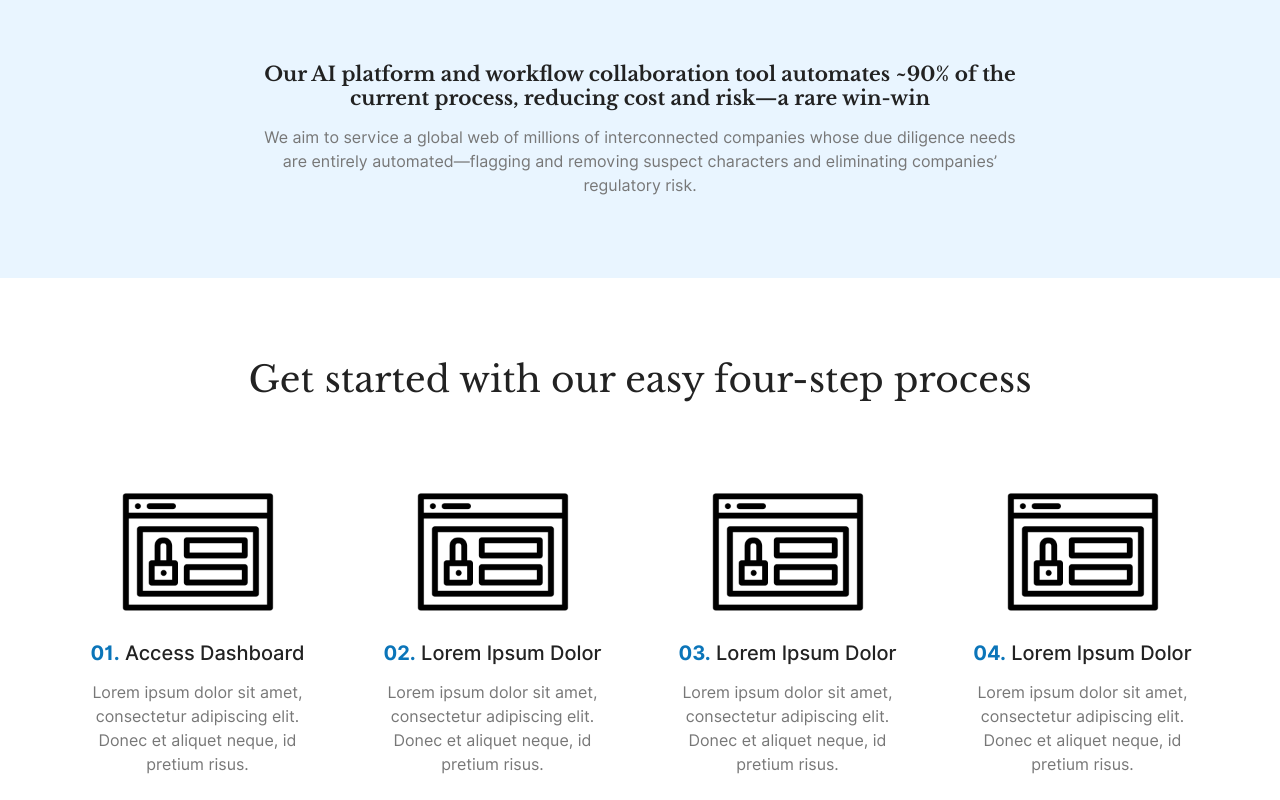
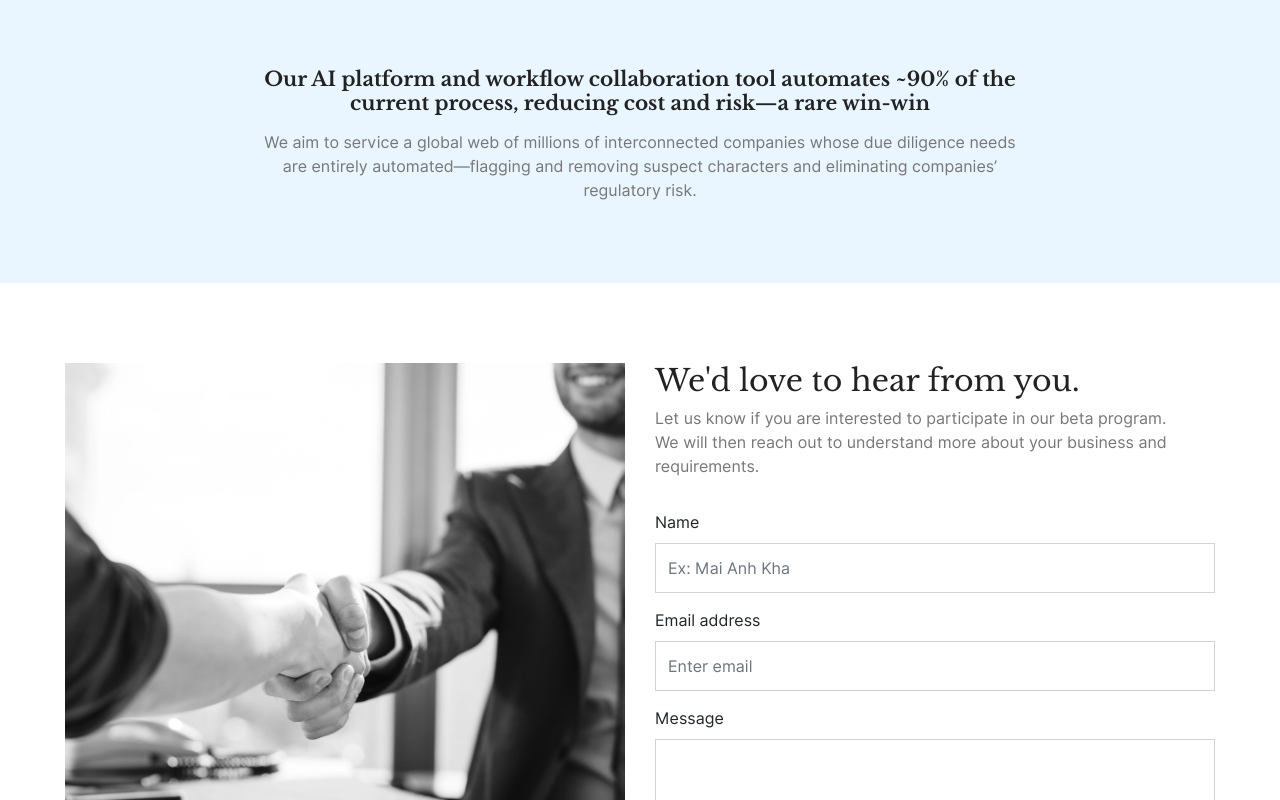
Before and after one commit to maianhkhadev/notarum-001, a React app: page / in a window 1280 px wide. Shown: the part 2000-2800 px from the top of the page. Built offline with nearby package versions, Linux system fonts and the light colour scheme.

Commit message:
fixed header, add drift, reduce contact section, remove tutorials

```diff
--- a/src/assets/scss/layouts/_default.scss
+++ b/src/assets/scss/layouts/_default.scss
@@ -1,6 +1,12 @@
 .layout-default {
 
   .layout-header {
+    position: fixed;
+    top: 0;
+    left: 0;
+    width: 100%;
+    height: auto;
+    transition: all 0.25s ease-in;
     z-index: 5000;
 
     .navbar {
@@ -29,6 +35,15 @@
         text-transform: uppercase;
         border-radius: unset;
         padding: 0.5rem 1.5rem;
+      }
+    }
+
+    &.scrolled {
+      background-color: #ffffff;
+      box-shadow: 0 0.5rem 1rem rgba(#000000, 0.05);
+
+      .navbar {
+        border-bottom: none;
       }
     }
   }
--- a/src/assets/scss/pages/_home.scss
+++ b/src/assets/scss/pages/_home.scss
@@ -27,7 +27,7 @@
   }
 
   .section-hero {
-    padding: 5rem 0;
+    padding: 10rem 0 5rem;
 
     .section-title {
       text-transform: uppercase;
@@ -225,6 +225,11 @@
         height: calc(3rem + 2px);
         border-radius: unset;
         padding: 0.625rem 0.75rem;
+
+        &:focus {
+          border-color: #1ea0f2;
+          box-shadow: unset;
+        }
       }
 
       textarea.form-control {
--- a/src/components/layouts/Default.js
+++ b/src/components/layouts/Default.js
@@ -11,6 +11,21 @@ class Layout extends React.Component {
     };
   }
 
+  componentDidMount() {
+    let header = document.querySelector('.layout-header');
+
+    window.addEventListener('scroll', (e) => {
+      if(window.scrollY > 0 && header.classList.contains('scrolled') === false) {
+        header.classList.add('scrolled')
+      }
+
+      if(window.scrollY === 0 && header.classList.contains('scrolled') === true) {
+        header.classList.remove('scrolled')
+      }
+    });
+  }
+
+
   render() {
     let props = {...this.state, ...this.props};
 
--- a/src/components/pages/Home.presentation.js
+++ b/src/components/pages/Home.presentation.js
@@ -83,43 +83,6 @@ export default function (props) {
             </div>
           </section>
 
-          <section className="section-tutorial">
-            <h2 className="section-title">Get started with our easy four-step process</h2>
-
-            <div className="container">
-              <div className="row">
-                <div className="col-xl-3 col-md-6">
-                  <div className="step">
-                    <img className="icon" src={ require('@/assets/images/login.png') } alt=""/>
-                    <h4 className="title"><strong>01.</strong> Access Dashboard</h4>
-                    <p className="text">Lorem ipsum dolor sit amet, consectetur adipiscing elit. Donec et aliquet neque, id pretium risus.</p>
-                  </div>
-                </div>
-                <div className="col-xl-3 col-md-6">
-                  <div className="step">
-                    <img className="icon" src={ require('@/assets/images/login.png') } alt=""/>
-                    <h4 className="title"><strong>02.</strong> Lorem ipsum dolor</h4>
-                    <p className="text">Lorem ipsum dolor sit amet, consectetur adipiscing elit. Donec et aliquet neque, id pretium risus.</p>
-                  </div>
-                </div>
-                <div className="col-xl-3 col-md-6">
-                  <div className="step">
-                    <img className="icon" src={ require('@/assets/images/login.png') } alt=""/>
-                    <h4 className="title"><strong>03.</strong> Lorem ipsum dolor</h4>
-                    <p className="text">Lorem ipsum dolor sit amet, consectetur adipiscing elit. Donec et aliquet neque, id pretium risus.</p>
-                  </div>
-                </div>
-                <div className="col-xl-3 col-md-6">
-                  <div className="step">
-                    <img className="icon" src={ require('@/assets/images/login.png') } alt=""/>
-                    <h4 className="title"><strong>04.</strong> Lorem ipsum dolor</h4>
-                    <p className="text">Lorem ipsum dolor sit amet, consectetur adipiscing elit. Donec et aliquet neque, id pretium risus.</p>
-                  </div>
-                </div>
-              </div>
-            </div>
-          </section>
-
           <SectionContact />
         </div>
 
--- a/src/components/sections/Home.Contact.presentation.js
+++ b/src/components/sections/Home.Contact.presentation.js
@@ -10,7 +10,7 @@ export default function (props) {
           </div>
           <form className="col-xl-6">
             <h3 className="section-title">We'd love to hear from you.</h3>
-            <p className="text">Let us know if you are interested to participate in our beta program. We will then reach out to understand more about your business and requirements.</p>
+            <p className="text">Let us know if you are interested to participate in our beta program.<br />We will then reach out to understand more about your business and requirements.</p>
 
             <div className="form-group">
               <label>Name</label>
```
Also changed, not shown: 1 other file (tests, documents, lock files or other folders).
